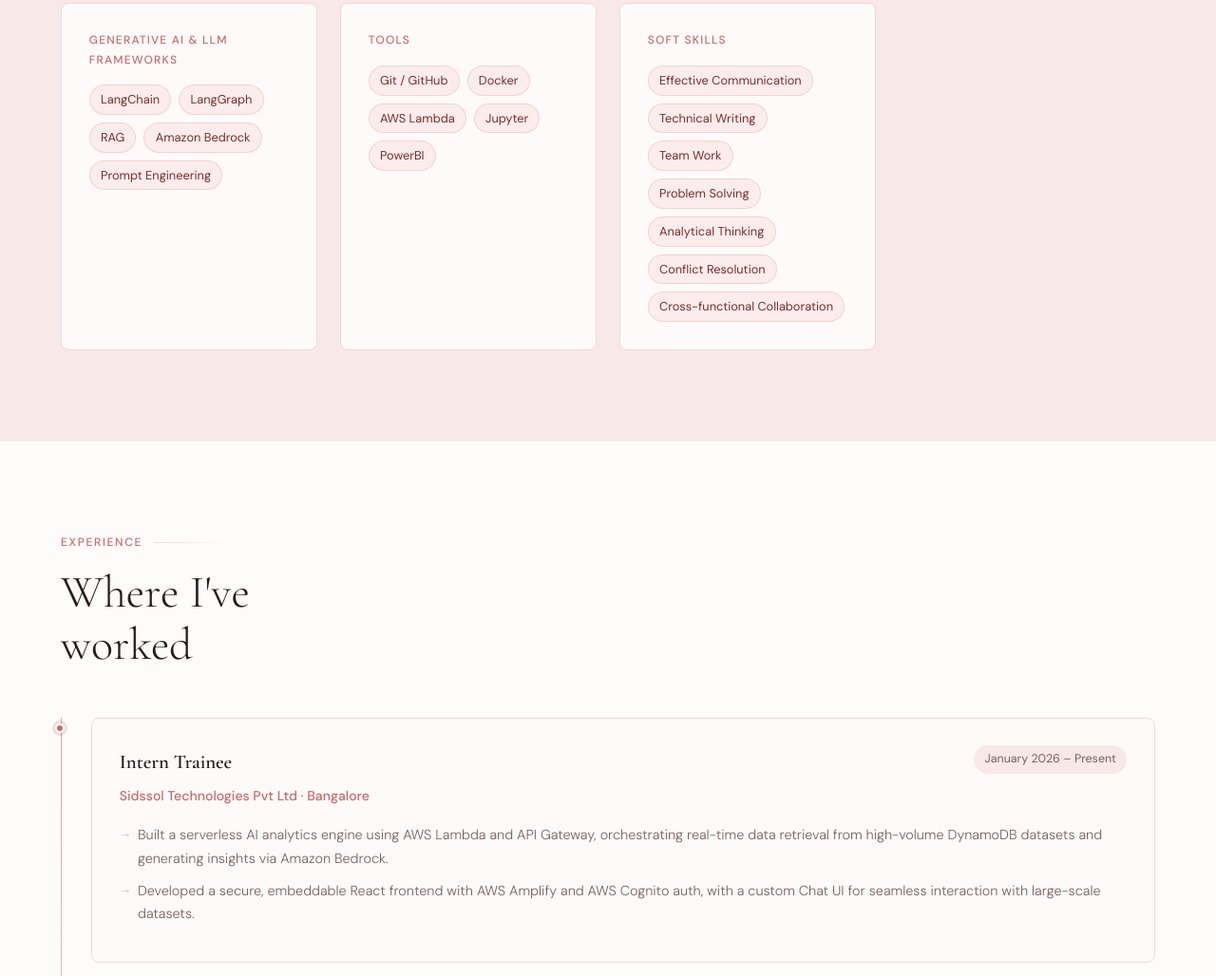
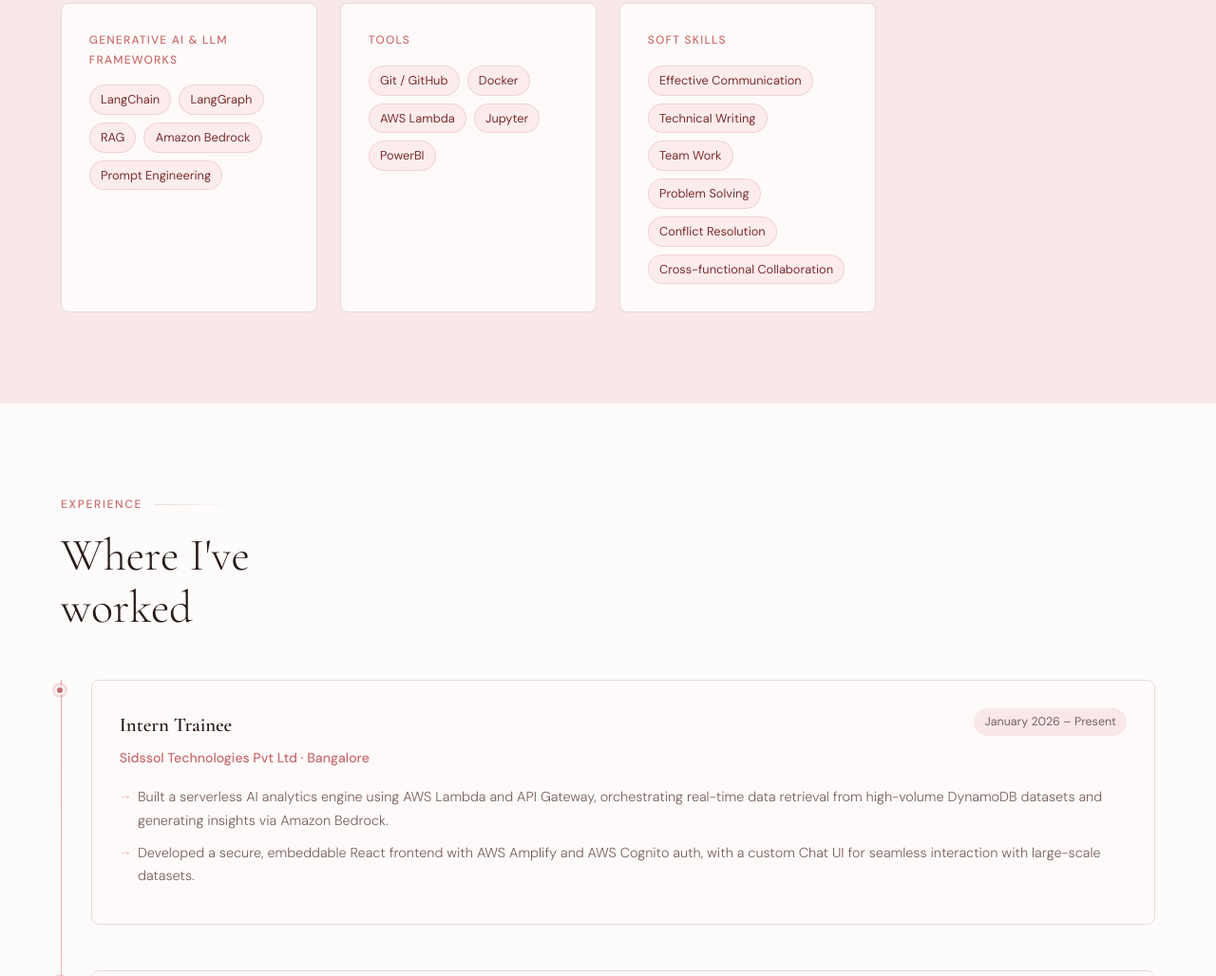
Before and after one commit to shrushtikaza/shrushtikaza.github.io, a plain HTML site: page index.html in a window 1280 px wide. Shown: the part 1920-2948 px from the top of the page at 95% size. Drawn offline with nearby package versions, Linux system fonts and the light colour scheme.

Commit message:
added communication skills
Removed 'Analytical Thinking' tag from skills section.

```diff
--- a/index.html
+++ b/index.html
@@ -589,7 +589,6 @@
     <span class="tag">Technical Writing</span>
     <span class="tag">Team Work</span>
    <span class="tag">Problem Solving</span>
-   <span class="tag">Analytical Thinking</span>
     <span class="tag">Conflict Resolution</span>
     <span class="tag">Cross-functional Collaboration</span>
   </div>
```
